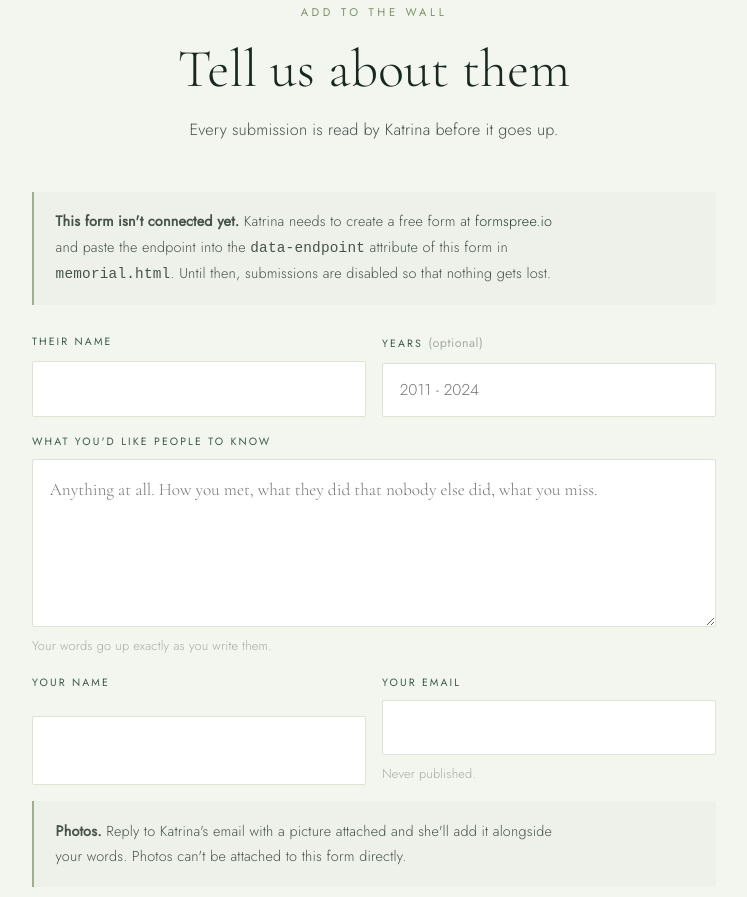
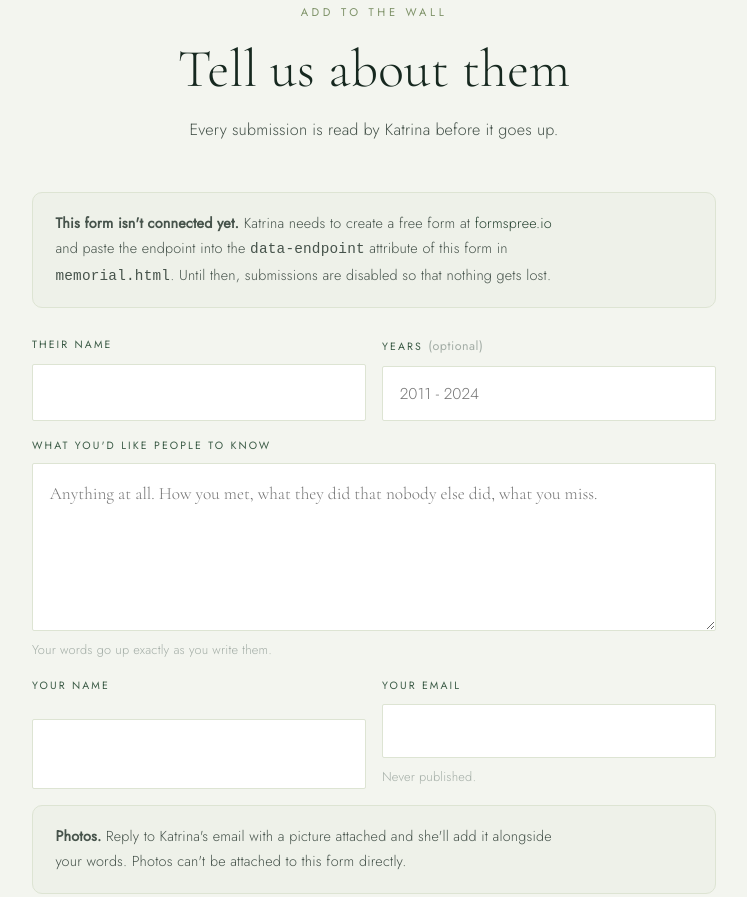
Before and after one commit to crowdotwave/everdeencrafts, a plain HTML site: page memorial.html in a window 1280 px wide. Shown: the part 1279-2176 px from the top of the page, without its empty margins (266-1013 px from the left). Drawn offline with nearby package versions, Linux system fonts and the light colour scheme.

Commit message:
Simplify form note border and drop nav height animation
The form note used a single thick left accent border, which was
inconsistent with the memorial and resource panels. It now uses the
same hairline border and soft radius as the rest of the cards.

The nav was transitioning height alongside background, laying the bar
out on every frame. Height is now constant and the colour shift alone
carries the scrolled state.

```diff
--- a/assets/css/style.css
+++ b/assets/css/style.css
@@ -282,7 +282,9 @@ ul { margin: 0; padding: 0; list-style: none; }
   display: flex;
   align-items: center;
   z-index: 100;
-  transition: background 0.55s var(--ease), box-shadow 0.55s var(--ease), height 0.55s var(--ease);
+  /* Background and shadow only: animating height here would lay out the
+     bar on every frame of the transition. The colour shift carries the state. */
+  transition: background 0.55s var(--ease), box-shadow 0.55s var(--ease);
 }
 .nav__inner {
   width: 100%;
@@ -344,7 +346,6 @@ ul { margin: 0; padding: 0; list-style: none; }
   backdrop-filter: blur(14px);
   -webkit-backdrop-filter: blur(14px);
   box-shadow: 0 1px 0 var(--sage-pale);
-  height: 70px;
 }
 .nav.is-solid .brand__name { color: var(--forest-deep); }
 .nav.is-solid .brand__sub  { color: var(--sage-deep); }
@@ -916,9 +917,9 @@ ul { margin: 0; padding: 0; list-style: none; }
 
 .form-note {
   background: var(--sage-mist);
-  border-left: 2px solid var(--sage);
-  padding: 1.1rem 1.35rem;
-  border-radius: 0 var(--radius) var(--radius) 0;
+  border: 1px solid var(--sage-pale);
+  padding: 1.15rem 1.4rem;
+  border-radius: var(--radius-soft);
 }
 .form-note p { margin: 0; font-size: 0.9rem; color: var(--ink-soft); }
 
```
